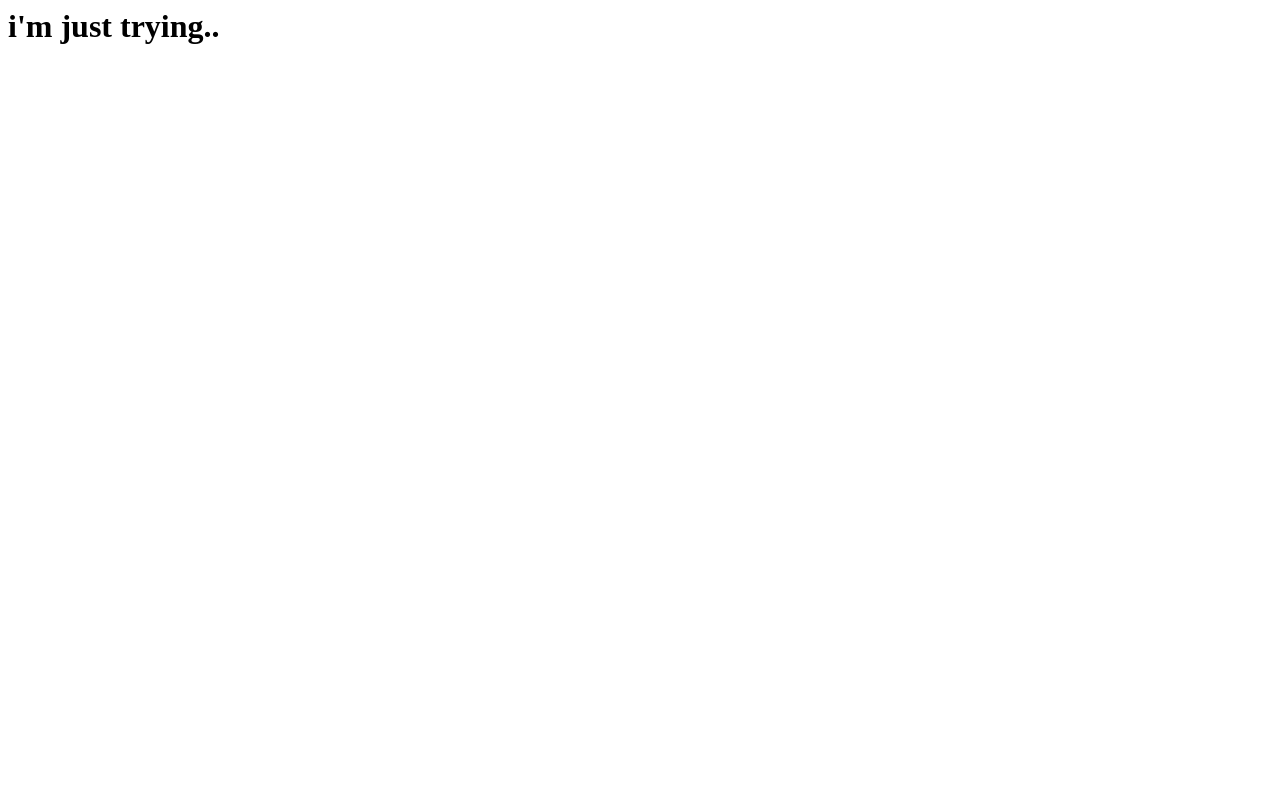
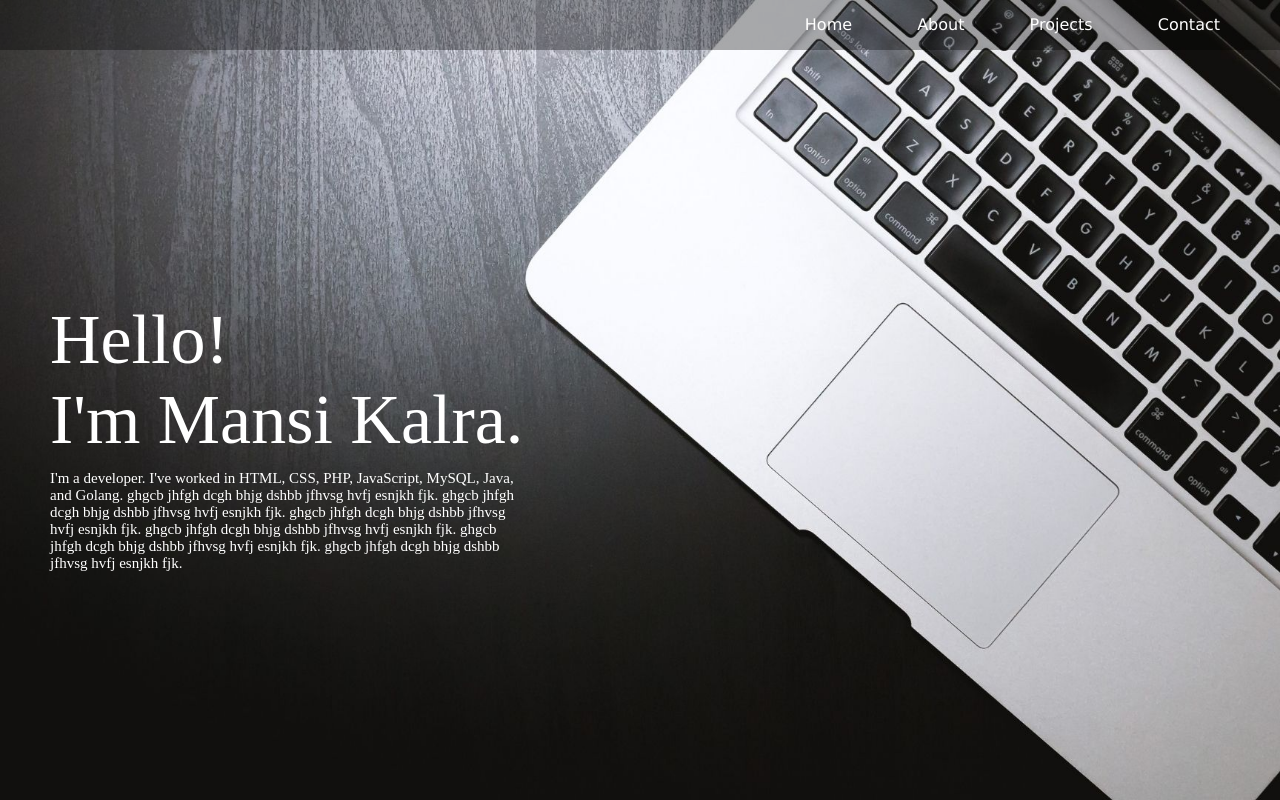
Before and after one commit to mansikalraa/website, a plain HTML site: page index.html in a window 1280 px wide. Drawn offline with Linux system fonts and the light colour scheme.

Commit message:
Add files via upload

```diff
--- a/index.html
+++ b/index.html
@@ -1,4 +1,31 @@
+<!doctype html>
+
 <html>
-<head><title>website</title></head>
-<body><h1>i'm just trying..</h1></body>
+	<head>
+		<title>Mansi Kalra</title>
+		<link rel="stylesheet" type="text/css" href="style.css">
+	</head>
+
+	<body>
+		<div id="home">
+			<nav>
+				<ul>
+					<li><a href="#">Home</a></li>
+					<li><a href="#">About</a></li>
+					<li><a href="#">Projects</a></li>
+					<li><a href="#">Contact</a></li>
+				</ul>
+			</nav>
+			<div id="hello">
+				Hello!<br>I'm Mansi Kalra.
+				<div class="desc">
+					I'm a developer. I've worked in HTML, CSS, PHP, JavaScript, MySQL, Java, and Golang.
+					ghgcb jhfgh dcgh bhjg dshbb jfhvsg hvfj esnjkh fjk. ghgcb jhfgh dcgh bhjg dshbb jfhvsg hvfj esnjkh fjk.
+					ghgcb jhfgh dcgh bhjg dshbb jfhvsg hvfj esnjkh fjk. ghgcb jhfgh dcgh bhjg dshbb jfhvsg hvfj esnjkh fjk.
+					ghgcb jhfgh dcgh bhjg dshbb jfhvsg hvfj esnjkh fjk. ghgcb jhfgh dcgh bhjg dshbb jfhvsg hvfj esnjkh fjk.
+				</div>
+			</div>
+		</div>
+	</body>
+
 </html>
--- /dev/null
+++ b/style.css
@@ -0,0 +1,48 @@
+*{
+  margin:0;
+  padding:0;
+  font-family:verdana;
+}
+#home{
+  width:100%;
+  height:100vh;
+  background-image: url(img/background.jpg);
+  background-size: cover;
+}
+#hello{
+	color:white;
+	margin-top:250px;
+	margin-left:50px;
+	font-size:70px;
+	font-family:times new roman;
+}
+.desc{
+	height : 250px;
+	width : 475px;
+	font-size:15px;
+	font-family:times new roman;
+	padding-top:10px;
+}
+nav{
+  width: 100%;
+  height: 50px;
+  background-color: #0005;
+  line-height: 50px;
+}
+nav ul{
+  float: right;
+  margin-right: 30px;
+}
+nav ul li{
+  list-style-type: none;
+  display: inline-block;
+  transition: 0.7s all;
+}
+nav ul li:hover{
+  background-color:black;
+}
+nav ul li a{
+  text-decoration: none;
+  color: white;
+  padding: 30px;
+}
```
Also changed, not shown: img/background.jpg (added).
